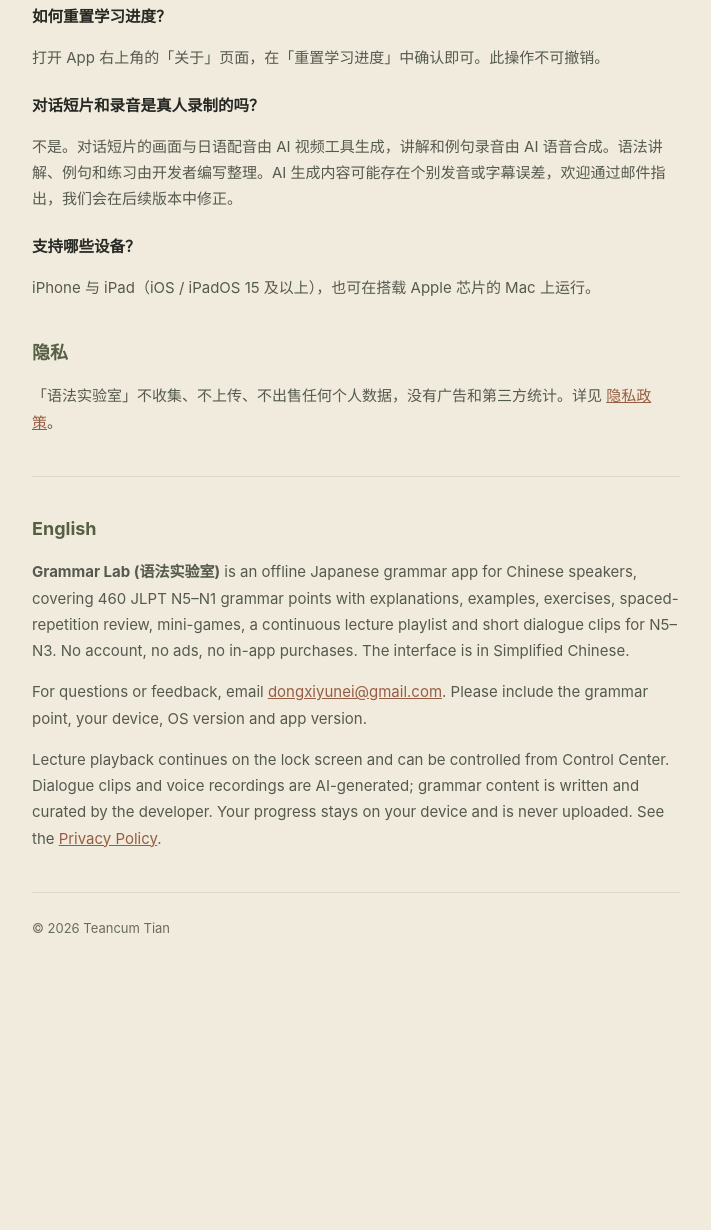
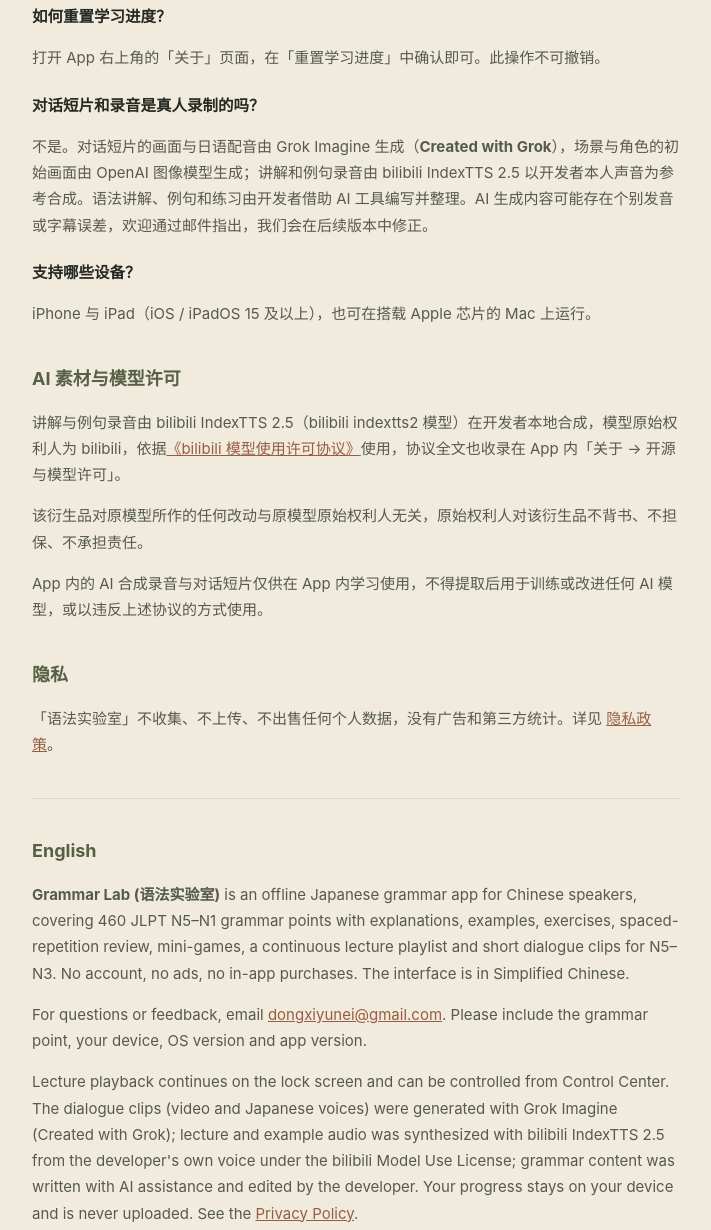
Before and after one commit to TeancumTian/japanese-lab-support, a plain HTML site: page index.html in a window 1280 px wide. Shown: the part 1058-2288 px from the top of the page, without its empty margins (284-995 px from the left). Before the commit the page ends 2070 px from the top, so only its background shows below. Drawn offline with Linux system fonts and the light colour scheme.

Commit message:
支持页：补充 AI 素材署名与模型许可声明
Co-Authored-By: Claude Opus 5.5 <noreply@anthropic.com>

```diff
--- a/index.html
+++ b/index.html
@@ -20,6 +20,7 @@
     <a href="#contact">联系与反馈</a>
     <a href="#faq">常见问题</a>
     <a href="privacy.html">隐私政策</a>
+    <a href="#licenses">AI 与许可</a>
     <a href="#english">English</a>
   </nav>
 
@@ -45,9 +46,14 @@
   <h3>如何重置学习进度？</h3>
   <p>打开 App 右上角的「关于」页面，在「重置学习进度」中确认即可。此操作不可撤销。</p>
   <h3>对话短片和录音是真人录制的吗？</h3>
-  <p>不是。对话短片的画面与日语配音由 AI 视频工具生成，讲解和例句录音由 AI 语音合成。语法讲解、例句和练习由开发者编写整理。AI 生成内容可能存在个别发音或字幕误差，欢迎通过邮件指出，我们会在后续版本中修正。</p>
+  <p>不是。对话短片的画面与日语配音由 Grok Imagine 生成（<strong>Created with Grok</strong>），场景与角色的初始画面由 OpenAI 图像模型生成；讲解和例句录音由 bilibili IndexTTS 2.5 以开发者本人声音为参考合成。语法讲解、例句和练习由开发者借助 AI 工具编写并整理。AI 生成内容可能存在个别发音或字幕误差，欢迎通过邮件指出，我们会在后续版本中修正。</p>
   <h3>支持哪些设备？</h3>
   <p>iPhone 与 iPad（iOS / iPadOS 15 及以上），也可在搭载 Apple 芯片的 Mac 上运行。</p>
+
+  <h2 id="licenses">AI 素材与模型许可</h2>
+  <p>讲解与例句录音由 bilibili IndexTTS 2.5（bilibili indextts2 模型）在开发者本地合成，模型原始权利人为 bilibili，依据<a href="https://github.com/index-tts/index-tts/blob/main/LICENSE_ZH.txt">《bilibili 模型使用许可协议》</a>使用，协议全文也收录在 App 内「关于 → 开源与模型许可」。</p>
+  <p>该衍生品对原模型所作的任何改动与原模型原始权利人无关，原始权利人对该衍生品不背书、不担保、不承担责任。</p>
+  <p>App 内的 AI 合成录音与对话短片仅供在 App 内学习使用，不得提取后用于训练或改进任何 AI 模型，或以违反上述协议的方式使用。</p>
 
   <h2>隐私</h2>
   <p>「语法实验室」不收集、不上传、不出售任何个人数据，没有广告和第三方统计。详见 <a href="privacy.html">隐私政策</a>。</p>
@@ -58,7 +64,7 @@
     <h2>English</h2>
     <p><strong>Grammar Lab (语法实验室)</strong> is an offline Japanese grammar app for Chinese speakers, covering 460 JLPT N5–N1 grammar points with explanations, examples, exercises, spaced-repetition review, mini-games, a continuous lecture playlist and short dialogue clips for N5–N3. No account, no ads, no in-app purchases. The interface is in Simplified Chinese.</p>
     <p>For questions or feedback, email <a href="mailto:dongxiyunei@gmail.com">dongxiyunei@gmail.com</a>. Please include the grammar point, your device, OS version and app version.</p>
-    <p>Lecture playback continues on the lock screen and can be controlled from Control Center. Dialogue clips and voice recordings are AI-generated; grammar content is written and curated by the developer. Your progress stays on your device and is never uploaded. See the <a href="privacy.html#english">Privacy Policy</a>.</p>
+    <p>Lecture playback continues on the lock screen and can be controlled from Control Center. The dialogue clips (video and Japanese voices) were generated with Grok Imagine (Created with Grok); lecture and example audio was synthesized with bilibili IndexTTS 2.5 from the developer's own voice under the bilibili Model Use License; grammar content was written with AI assistance and edited by the developer. Your progress stays on your device and is never uploaded. See the <a href="privacy.html#english">Privacy Policy</a>.</p>
   </section>
 
   <hr>
```
